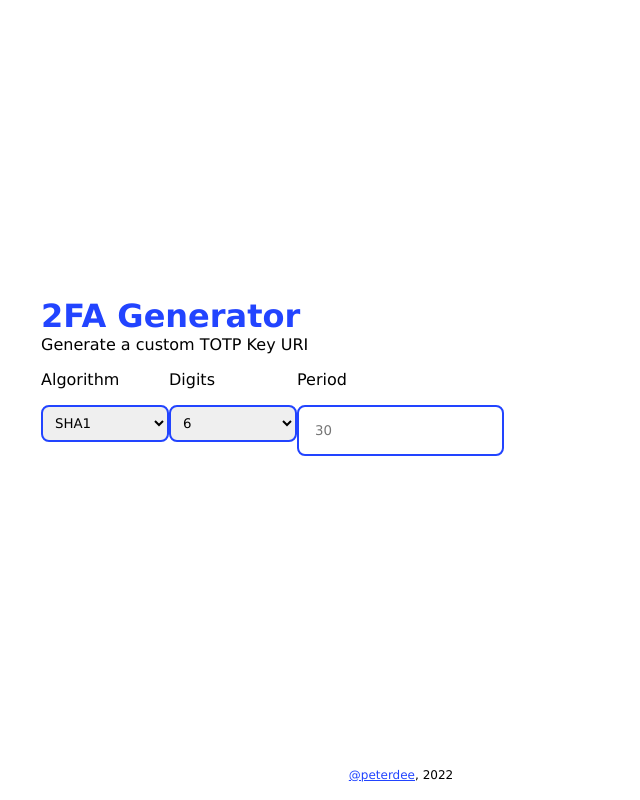
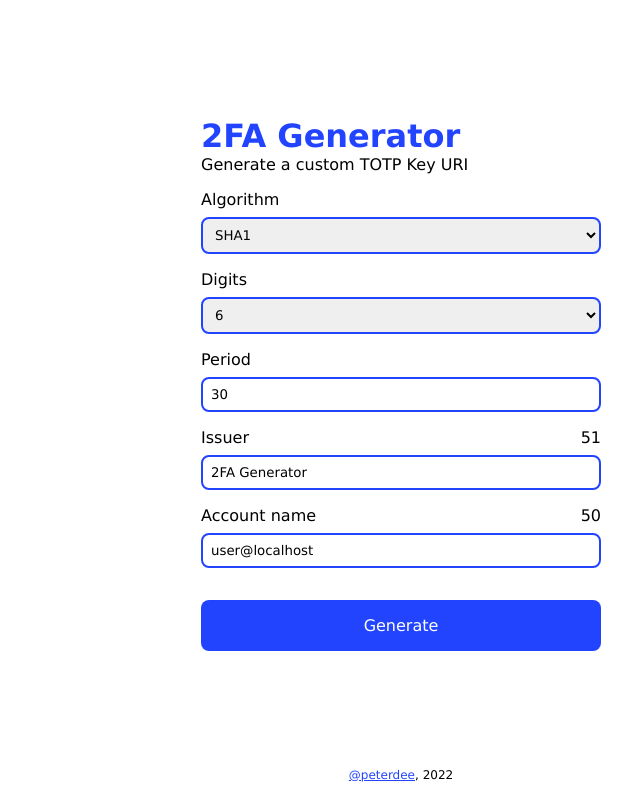
Before and after one commit to peterdee/2fa-generator, a website: page public/index.html in a window 1280 px wide. Both pictures are taken after a click on the button "Configure". Shown: the whole page, without its empty margins (239-879 px from the left). Drawn offline with nearby package versions, Linux system fonts and the light colour scheme.

Commit message:
Work on the custom params for the secret

```diff
--- a/public/configure.js
+++ b/public/configure.js
@@ -1,3 +1,28 @@
+const DEFAULT_ACCOUNT_NAME = 'user@localhost';
+const DEFAULT_PERIOD = 30;
+const DEFAULT_ISSUER = '2FA Generator';
+const INPUT_LENGTH = 64;
+
+async function handleGenerate(event) {
+  event.preventDefault();
+
+  const accountName = $('#accountName').val().trim() || DEFAULT_ACCOUNT_NAME;
+  const algorithm = $('#algorithm').val();
+  const digits = Number($('#digits').val());
+  const issuer = $('#issuer').val().trim() || DEFAULT_ISSUER;
+  const period = Number($('#period').val()) || DEFAULT_PERIOD;
+  console.log(accountName, algorithm, digits, issuer, period);
+}
+
+function handleInput(event) {
+  const target = event.target.name;
+  const lengthLeft = INPUT_LENGTH - $(`#${target}`).val().length;
+  if (lengthLeft >= 0) {
+    return $(`#${target}LengthLeft`).empty().append(lengthLeft);
+  }
+  return $(`#${target}`).val($(`#${target}`).val().slice(0, -1));
+}
+
 // eslint-disable-next-line
 function SecretParams(ROOT = '') {
   $(ROOT).empty().append(`
@@ -8,13 +33,13 @@ function SecretParams(ROOT = '') {
   <div class="noselect">
     Generate a custom TOTP Key URI
   </div>
-  <div class="flex mt-1">
-    <div class="flex direction-column noselect">
+  <form id="generate">
+    <div class="flex direction-column mt-1 noselect">
       <div>
         Algorithm
       </div>
       <select
-        class="mt-1"
+        class="mt-half"
         id="algorithm"
         name="algorithm"
       >
@@ -23,12 +48,12 @@ function SecretParams(ROOT = '') {
         <option value="SHA512">SHA512</option>
       </select>
     </div>
-    <div class="flex direction-column">
+    <div class="flex direction-column mt-1 noselect">
       <div>
         Digits
       </div>
       <select
-        class="mt-1"
+        class="mt-half"
         id="digits"
         name="digits"
       >
@@ -36,18 +61,67 @@ function SecretParams(ROOT = '') {
         <option value="8">8</option>
       </select>
     </div>
-    <div class="flex direction-column">
+    <div class="flex direction-column mt-1 noselect">
       <div>
         Period
       </div>
       <input
+        class="mt-half"
         id="period"
         name="period"
         placeholder="30"
         type="number"
       />
     </div>
-  </div>
+    <div class="flex direction-column mt-1 noselect">
+      <div class="flex justify-content-space-between">
+        <div>
+          Issuer
+        </div>
+        <div id="issuerLengthLeft"></div>
+      </div>
+      <input
+        class="mt-half"
+        id="issuer"
+        name="issuer"
+        placeholder="2FA Generator"
+        type="text"
+      />
+    </div>
+    <div class="flex direction-column mt-1 noselect">
+      <div class="flex justify-content-space-between">
+        <div>
+          Account name
+        </div>
+        <div id="accountNameLengthLeft"></div>
+      </div>
+      <input
+        class="mt-half"
+        id="accountName"
+        name="accountName"
+        placeholder="user@localhost"
+        type="text"
+      />
+    </div>
+    <button
+      class="mt-2 noselect width"
+      type="submit"
+    >
+      Generate
+    </button>
+  </form>
 </div>
   `);
+
+  $('#accountName').val(DEFAULT_ACCOUNT_NAME);
+  $('#issuer').val(DEFAULT_ISSUER);
+  $('#period').val(DEFAULT_PERIOD);
+
+  $('#accountNameLengthLeft').empty().append(INPUT_LENGTH - $('#accountName').val().length);
+  $('#issuerLengthLeft').empty().append(INPUT_LENGTH - $('#issuer').val().length);
+
+  $('#accountName').on('input', handleInput);
+  $('#issuer').on('input', handleInput);
+
+  $('#generate').on('submit', handleGenerate);
 }
--- a/public/styles.css
+++ b/public/styles.css
@@ -51,11 +51,10 @@ h1 {
 input {
   border: 2px solid var(--accent);
   border-radius: calc(var(--spacer) / 2);
-  margin: var(--spacer) 0;
   outline: none;
-  padding: var(--spacer);
+  padding: var(--spacer-half);
+  transition: border 200ms ease-out, box-shadow 200ms ease-out;
   width: 100%;
-  transition: border 200ms ease-out, box-shadow 200ms ease-out;
 }
 
 input:hover {
@@ -89,7 +88,19 @@ select {
   border-radius: calc(var(--spacer) / 2);
   outline: none;
   padding: var(--spacer-half);
-  width: calc(var(--spacer) * 8);
+  width: 100%;
+}
+
+select:hover {
+  border: 2px solid var(--accent-highlight);
+  box-shadow: 0 0 calc(var(--spacer) / 2) calc(var(--spacer) / 8) var(--accent-highlight);
+  transition: border 200ms ease-in, box-shadow 200ms ease-in;
+}
+
+select:focus {
+  border: 2px solid var(--accent-highlight);
+  box-shadow: 0 0 calc(var(--spacer) / 2) calc(var(--spacer) / 8) var(--accent-highlight);
+  transition: border 200ms ease-in, box-shadow 200ms ease-in;
 }
 
 .direction-column {
@@ -98,14 +109,23 @@ select {
 .flex {
   display: flex;
 }
+.justify-content-space-between {
+  justify-content: space-between;
+}
 .margin-auto {
   margin: 0 auto;
 }
 .mt-1 {
   margin-top: var(--spacer);
 }
+.mt-2 {
+  margin-top: calc(var(--spacer) * 2);
+}
+.mt-half {
+  margin-top: var(--spacer-half);
+}
 .width {
-  width: 720px;
+  width: 400px;
 }
 
 .noselect {
```
